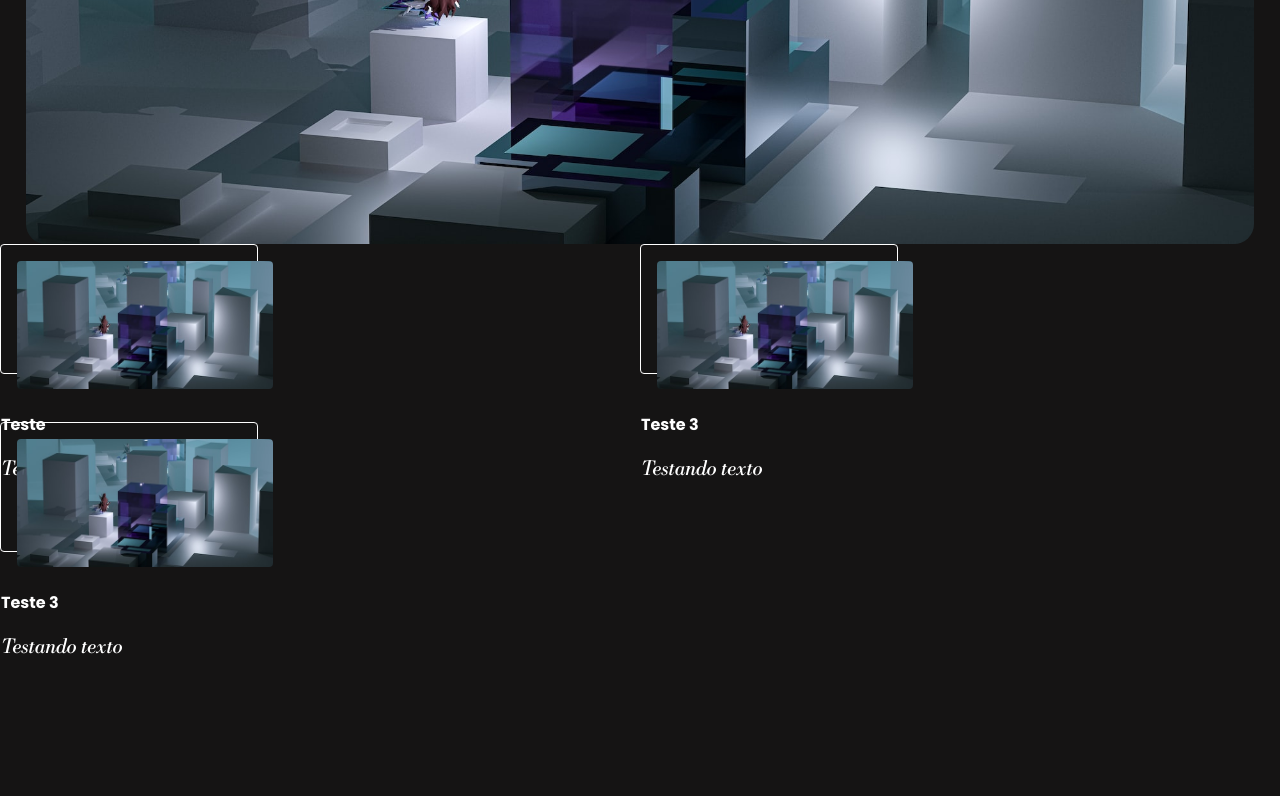
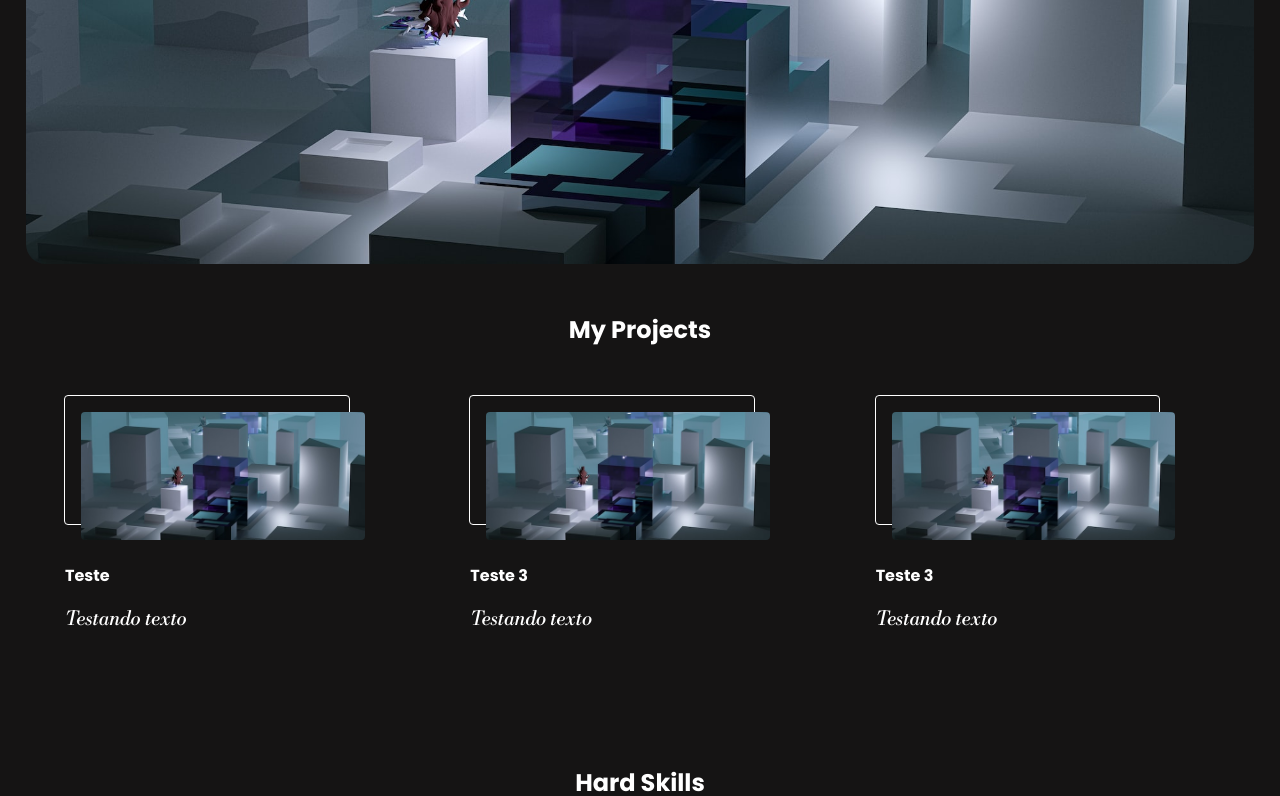
Before and after one commit to GabrielDLReis/myPortfolio, a React (Vite) app: page / in a window 1280 px wide. Shown: the part 525-1321 px from the top of the page. Built offline with nearby package versions, Linux system fonts and the light colour scheme.

Commit message:
All components was eddited to do tests from new file SubProjects

```diff
--- a/src/App.css
+++ b/src/App.css
@@ -1,13 +1,14 @@
 .App, .b {
   background-color: white;
   color: black;
-
+  width: max-content;
 
 }
 
 .AppTwo, .a{
   background-color: rgb(21, 20, 20);
   color: white;
+  width: max-content;
 
 
 }
--- a/src/components/BackgroundImage.tsx
+++ b/src/components/BackgroundImage.tsx
@@ -5,6 +5,9 @@ function BackgroundImage() {
   return <div>
     <img className="background" src={BackgroundJPG} alt="Imagem principal" />
 
+    <div className="myProjectsBackground">
+      <h2>My Projects</h2>
+    </div>
   </div>
 }
 
--- a/src/components/Layouts.tsx
+++ b/src/components/Layouts.tsx
@@ -12,7 +12,7 @@ import BackgroundImage from './BackgroundImage'
 
 import HardSkills from "./HardSkills"
 import Footer from "./Footer"
-import MyTestProjects from "./myTestProjects"
+import SubProjects from "./SubProjects"
 
 
 interface Props {
@@ -24,7 +24,7 @@ function Layouts({themeChanger} : Props) {
     <NavBar aButton={themeChanger}/>
     <TopContent themeChanger={themeChanger}/>
     <BackgroundImage />
-    <MyTestProjects themeChanger={themeChanger} backgroundLow={backgroundLow}/>
+    <SubProjects themeChanger={themeChanger} backgroundLow={backgroundLow}/>
     <HardSkills themeChanger={themeChanger}/>
     <Footer themeChanger={themeChanger}/>
     {/* < themeChanger={themeChanger}/> */}
--- a/src/components/MyProjects.tsx
+++ b/src/components/MyProjects.tsx
@@ -10,6 +10,7 @@ interface Props {
 }
 
 function MyProjects ({imageProject, text, title, themeChanger} : Props) {
+
   return <div className="gridTest">
 
 
--- a/src/components/MyTestProjects.tsx
+++ /dev/null
@@ -1,34 +0,0 @@
-import "../styles/myTestProjects.css"
-
-
-import MyProjects from "./MyProjects";
-
-interface Props {
-  themeChanger : boolean
-  backgroundLow : string
-}
-
-function MyTestProjects({themeChanger, backgroundLow} : Props) {
-  return <div className='newGrid'>
-
-    <MyProjects
-    themeChanger={themeChanger}
-    title={"Teste"}
-    imageProject={backgroundLow}
-    text={"Testando texto"}/>
-    <MyProjects
-    themeChanger={themeChanger}
-    title={"Teste 3"}
-    imageProject={backgroundLow}
-    text={"Testando texto"}/>
-    <MyProjects
-    themeChanger={themeChanger}
-    title={"Teste 3"}
-    imageProject={backgroundLow}
-    text={"Testando texto"}/>
-
-  </div>
-
-}
-
-export default MyTestProjects
--- a/src/styles/background.css
+++ b/src/styles/background.css
@@ -7,3 +7,10 @@
   margin-left: auto;
   margin-right: auto;
 }
+
+.myProjectsBackground {
+  margin-top: 3em;
+
+  display: flex;
+  justify-content: center;
+}
--- a/src/styles/myprojects.css
+++ b/src/styles/myprojects.css
@@ -25,14 +25,14 @@
 
 .white {
   border: 1px solid white;
-  width: 16em;
+  width: 70%;
   height: 8em;
   border-radius: 4px;
   margin-bottom: 3em;
 }
 
 .imageProject {
-  width: 16em;
+  width: 100%;
   height: 8em;
   margin-left: 1em;
   margin-top: 1em;
--- a/src/styles/mytestprojects.css
+++ /dev/null
@@ -1,5 +0,0 @@
-.newGrid {
-  display: grid;
-  grid-template-columns: repeat(2, 1fr);
-
-}
--- a/src/styles/topcontent.css
+++ b/src/styles/topcontent.css
@@ -45,6 +45,6 @@ p {
   display: flex;
 
   margin-top: 1em;
-  margin-bottom: 2em;
+  margin-bottom: 3em;
 
 }
```
